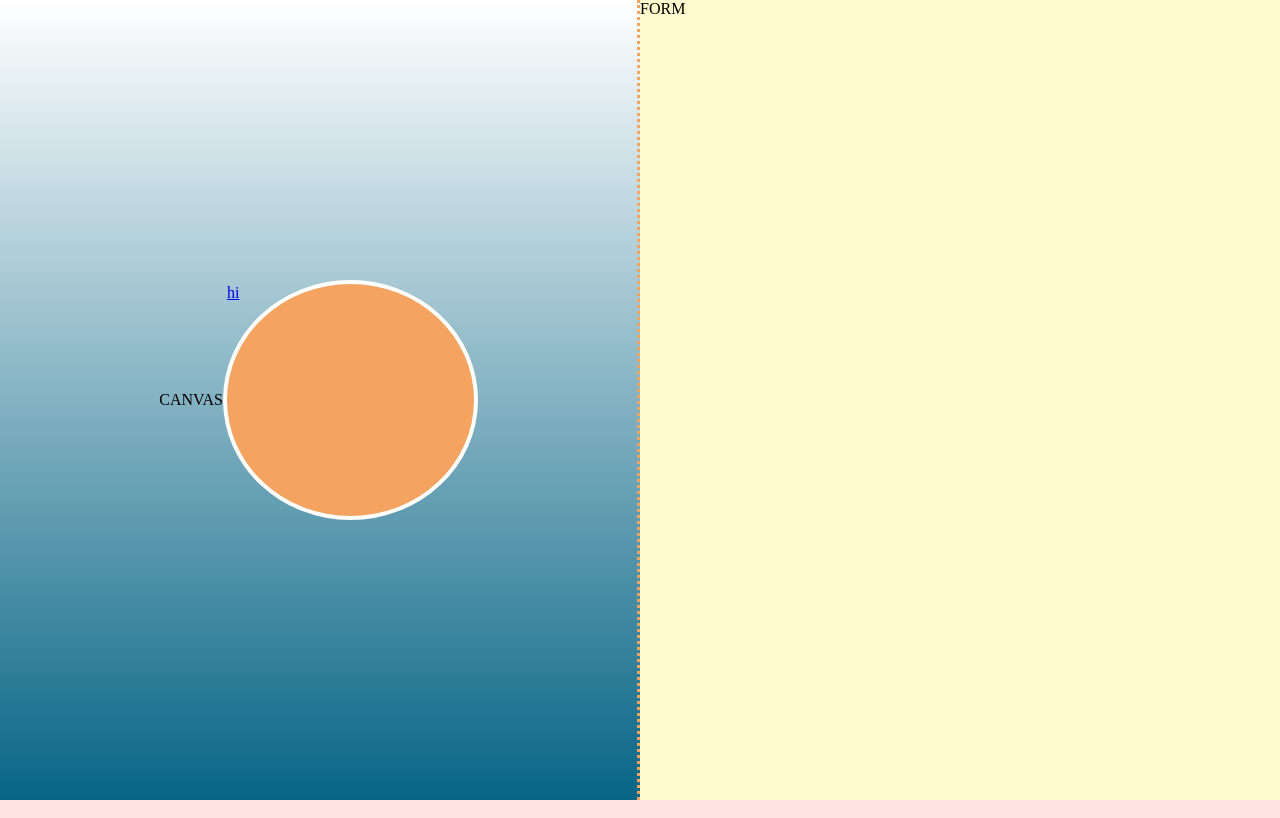
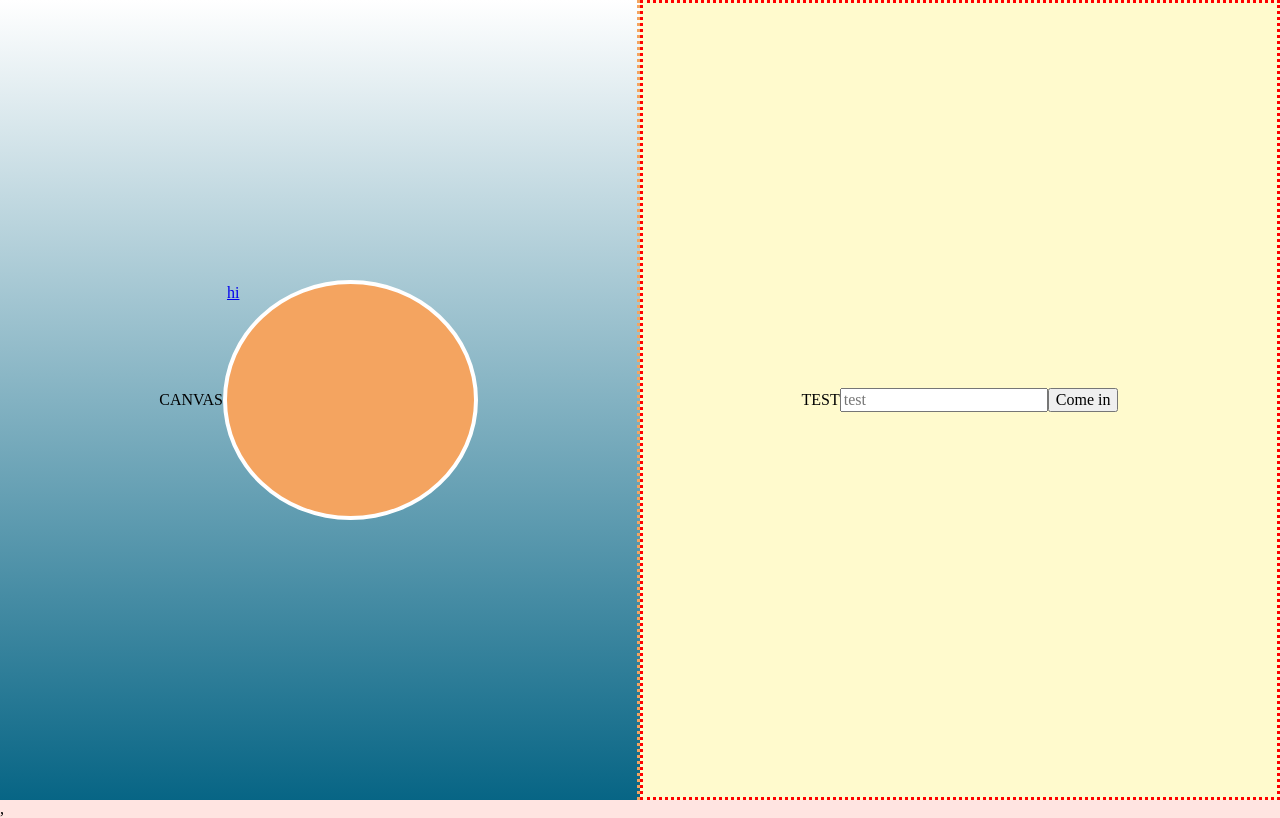
Before and after one commit to Pisotski/portfolio, a React app: page / in a window 1280 px wide. Built offline with nearby package versions, Linux system fonts and the light colour scheme.

Commit message:
added redux, testing

```diff
--- a/client/src/css/mainPage/HelloScreenWrapper.css
+++ b/client/src/css/mainPage/HelloScreenWrapper.css
@@ -1,3 +1,6 @@
+/* CREATE VARIABLES FOR COLORS */
+
+/* HERO SIDE */
 .hello-screen-wrapper {
   display: flex;
   background-color: lemonchiffon;
@@ -6,15 +9,15 @@
   padding: 0;
 }
 .hero-wrapper,
-.form-wrapper {
+.guest-wrapper {
   height: inherit;
   width: 50%;
+  display: flex;
+  justify-content: center;
+  align-items: center;
 }
 
 .hero-wrapper {
-  display: flex;
-  justify-content: center;
-  align-items: center;
   border-right: 3px dotted sandybrown;
   background-image: linear-gradient(#fff, #076585);
 }
@@ -29,3 +32,9 @@
   border: 4px solid #fff;
   border-radius: 50%;
 }
+
+/* GUEST SIDE */
+
+.guest-wrapper {
+  border: 3px dotted red;
+}
--- a/client/src/js/components/helloScreen/HelloScreenWrapper.jsx
+++ b/client/src/js/components/helloScreen/HelloScreenWrapper.jsx
@@ -1,18 +1,33 @@
 import React from 'react';
+import { useSelector } from 'react-redux';
 import { Link } from 'react-router-dom';
 
 import '../../../css/mainPage/HelloScreenWrapper.css';
 
-function HelloScreenWrapper(props) {
+const HelloScreenWrapper = (props) => {
+
+  const test = useSelector(state => state.test)
+  console.log(test)
   return (
     <div className="hello-screen-wrapper">
+      {/* [LEFT SIDE] NON INTERACTIVE */}
       <div className="hero-wrapper">
         <div>CANVAS</div>
         <div className="hero-photo">
           <Link to="/home">hi</Link>
         </div>
       </div>
-      <div className="form-wrapper">FORM</div>
+      {/* [OWNER] END */}
+
+      {/* <div className="form-wrapper">FORM</div> */}
+      {/* RIGHT SIDE OF WELCOME PAGE. GUEST SIDE */}
+      <form className="guest-wrapper">
+        <label>TEST
+          <input type="text" placeholder="test" />
+        </label>
+        <input type="submit" value="Come in" />
+      </form>
+      {/* {[LEFT SIDE] END} */}
     </div>
   );
 }
--- a/client/src/js/index.jsx
+++ b/client/src/js/index.jsx
@@ -2,12 +2,17 @@ import ReactDOM from 'react-dom';
 import React from 'react';
 import { BrowserRouter } from 'react-router-dom';
 import App from './components/App';
+import store from '../redux/store/store';
+import { Provider } from 'react-redux';
+
 import 'normalize.css';
 import '../css/main.css';
 
 ReactDOM.render(
-  <BrowserRouter>
-    <App />
-  </BrowserRouter>,
+  <Provider store={store}>
+    <BrowserRouter>
+      <App />
+    </BrowserRouter>,
+  </Provider>,
   document.getElementById('app'),
 );
--- /dev/null
+++ b/client/src/redux/reducers/testReducer.js
@@ -0,0 +1,17 @@
+import { createSlice } from '@reduxjs/toolkit'
+
+const testReducerSlice = createSlice({
+    name: 'test',
+    initialState: {
+        text: ''
+    },
+    reducers: {
+        displayText: (state, action) => {
+            state.text = action.payload
+        }
+    }
+})
+
+export const { displayText } = testReducerSlice.actions
+export default testReducerSlice.reducer
+// TEST REMOVE ME
--- /dev/null
+++ b/client/src/redux/store/store.js
@@ -0,0 +1,9 @@
+import { configureStore } from '@reduxjs/toolkit'
+import testReducer from '../reducers/testReducer'
+
+export default configureStore({
+    // TEST REMOVE ME
+    reducer : {
+        test : testReducer
+    }
+})
```
Also changed, not shown: package.json (+5 -3 lines), 1 other file (tests, documents, lock files or other folders).
